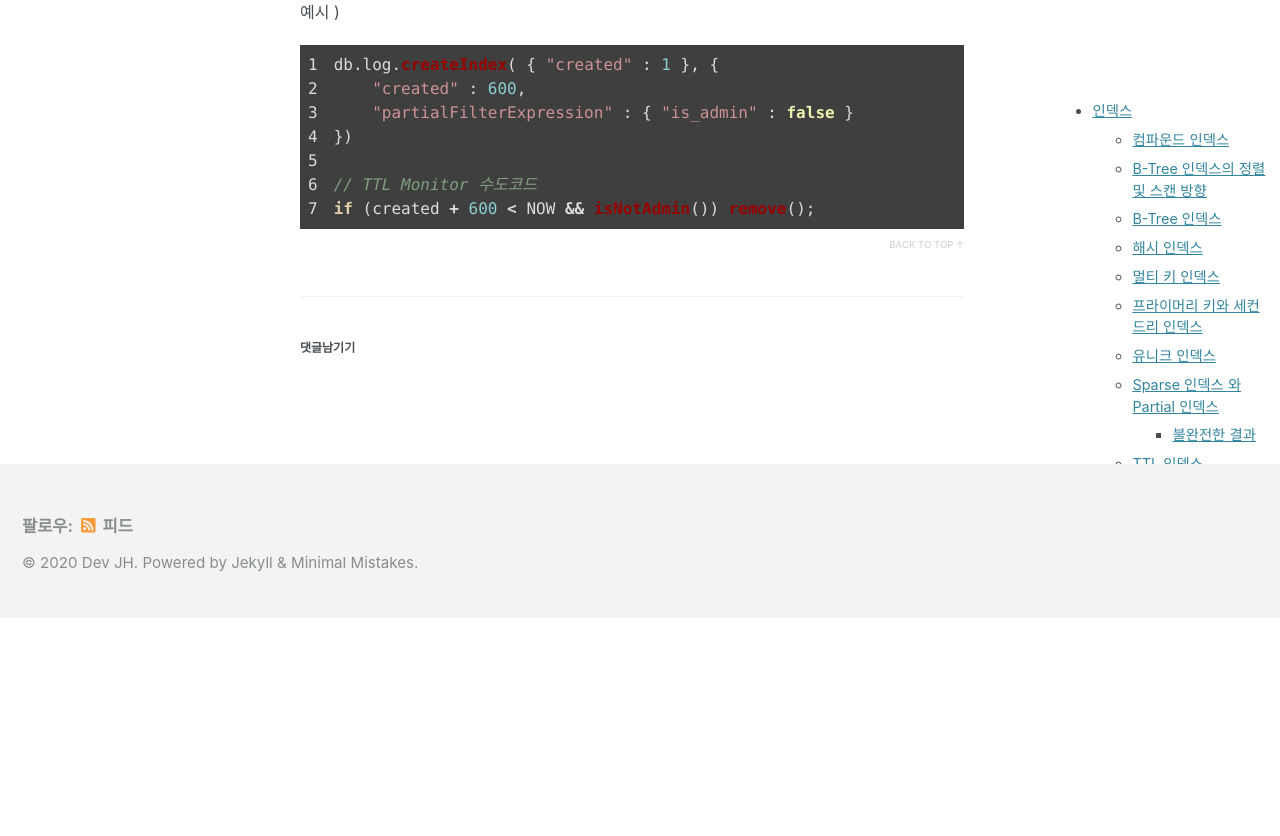
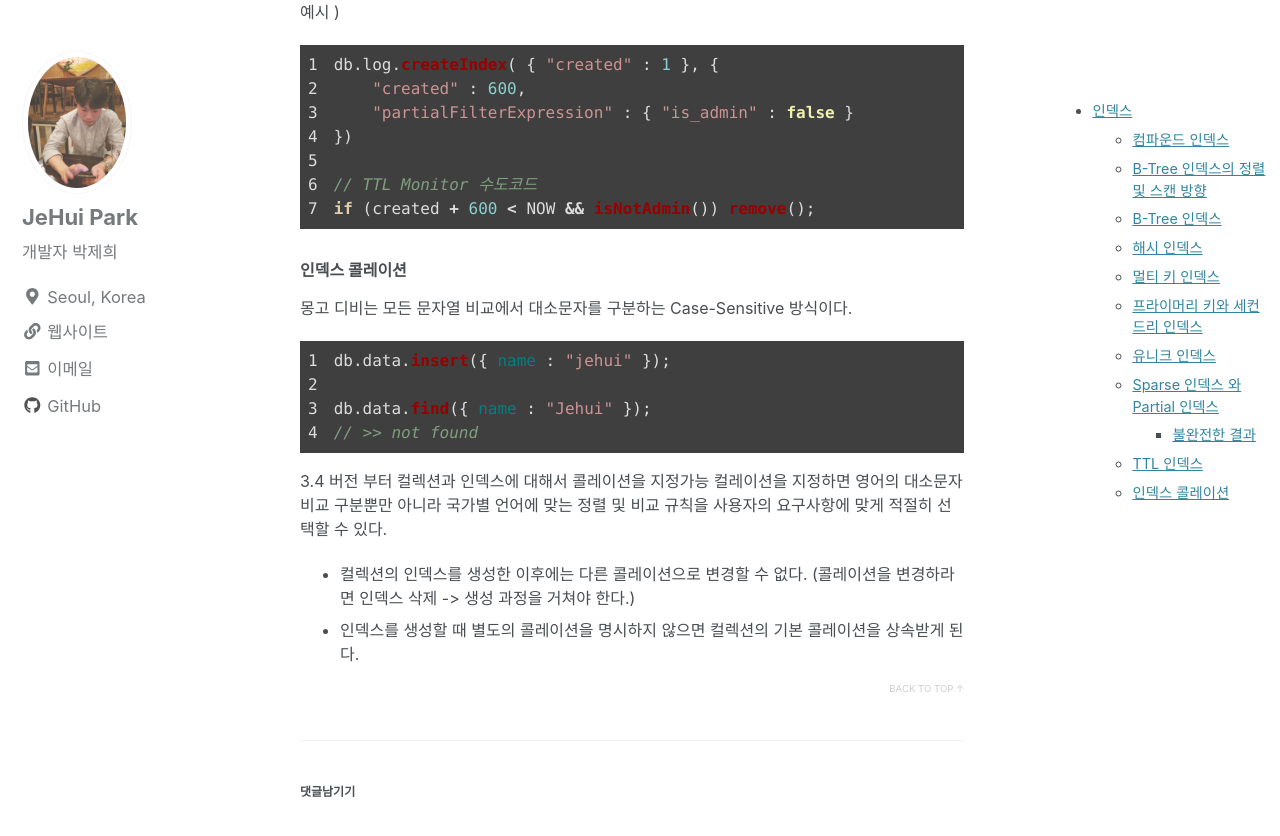
Before and after one commit to JeHuiPark/JeHuiPark.github.io, a Jekyll site: the page built from _posts/2020-08-16-mongo-study.md, in a window 1280 px wide and 900 px high, scrolled down 6126 px. Shown: the top 836 px of the window. Built offline with Jekyll 4.4.1, drawn with Linux system fonts in a browser that asks for light colours; nearby versions of some CDN libraries; comment, search, counter and statistics services are not loaded; before the commit the page ends 6744 px from its top, so only the background shows below that.

Commit message:
ㅇㅇㅇ

````diff
--- a/_posts/2020-08-16-mongo-study.md
+++ b/_posts/2020-08-16-mongo-study.md
@@ -217,3 +217,19 @@ db.log.createIndex( { "created" : 1 }, {
 // TTL Monitor 수도코드
 if (created + 600 < NOW && isNotAdmin()) remove();
 ```
+
+### 인덱스 콜레이션
+몽고 디비는 모든 문자열 비교에서 대소문자를 구분하는 Case-Sensitive 방식이다.
+
+```javascript
+db.data.insert({ name : "jehui" });
+
+db.data.find({ name : "Jehui" });
+// >> not found
+```
+
+3.4 버전 부터 컬렉션과 인덱스에 대해서 콜레이션을 지정가능
+컬레이션을 지정하면 영어의 대소문자 비교 구분뿐만 아니라 국가별 언어에 맞는 정렬 및 비교 규칙을 사용자의 요구사항에 맞게 적절히 선택할 수 있다.
+
+- 컬렉션의 인덱스를 생성한 이후에는 다른 콜레이션으로 변경할 수 없다. (콜레이션을 변경하라면 인덱스 삭제 -> 생성 과정을 거쳐야 한다.)
+- 인덱스를 생성할 때 별도의 콜레이션을 명시하지 않으면 컬렉션의 기본 콜레이션을 상속받게 된다.
````
